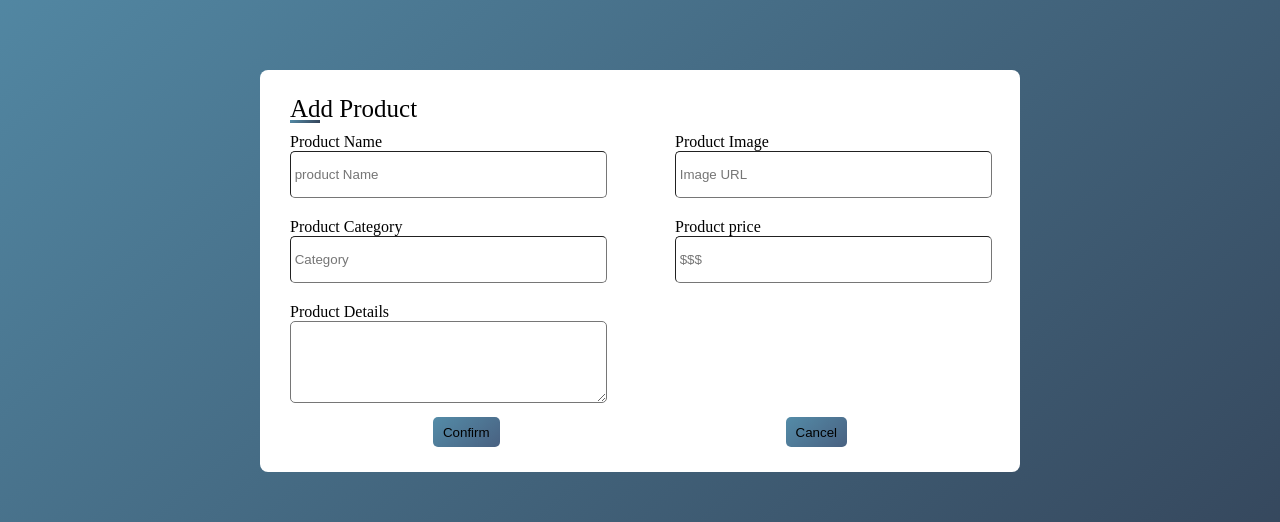
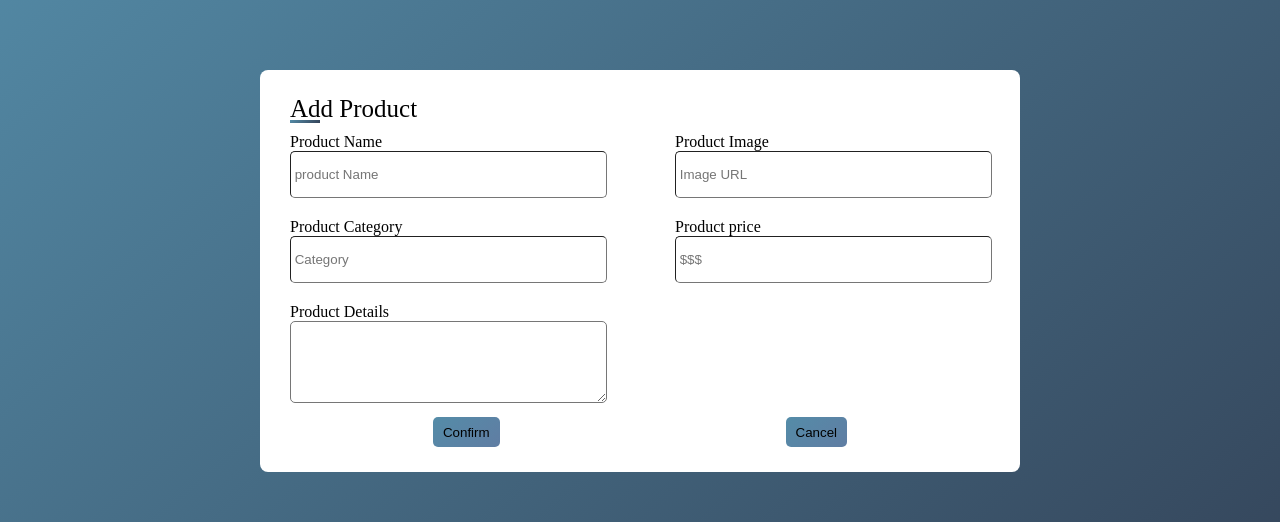
Before and after one commit to GSG-G10/ERMM-Ecommerce, a website: page html/add-product.html in a window 1280 px wide. Shown: the part 139-661 px from the top of the page. Drawn offline with Linux system fonts and the light colour scheme.

Commit message:
body tage edited

```diff
--- a/css/seller.css
+++ b/css/seller.css
@@ -3,19 +3,19 @@
     padding: 0;
 }
 
-body{
 
+ .boddy{
+     background-color: #6a8796;
        display: flex;
-    flex-direction: column;
         height: 100vh;
         justify-content: center;
         align-items: center;
         background: linear-gradient(140deg,#548CA8,#334257);
         padding: 10px;
  }
-
 .main-container{
 
+    background-color: #334257;
     max-width: 700px;
     width: 100%;
     background: #fff;
@@ -73,7 +73,7 @@ body{
 .bottom-button{
     border-radius: 5px;
     border-width: 0;
-    background:  linear-gradient(140deg,#548CA8,#496181);
+    background:  linear-gradient(140deg,#548CA8,#607da3);
     height: 30px;
     margin-left: auto;
     margin-right: auto;
```
Lines whose indentation alone changed are shown as unchanged.
